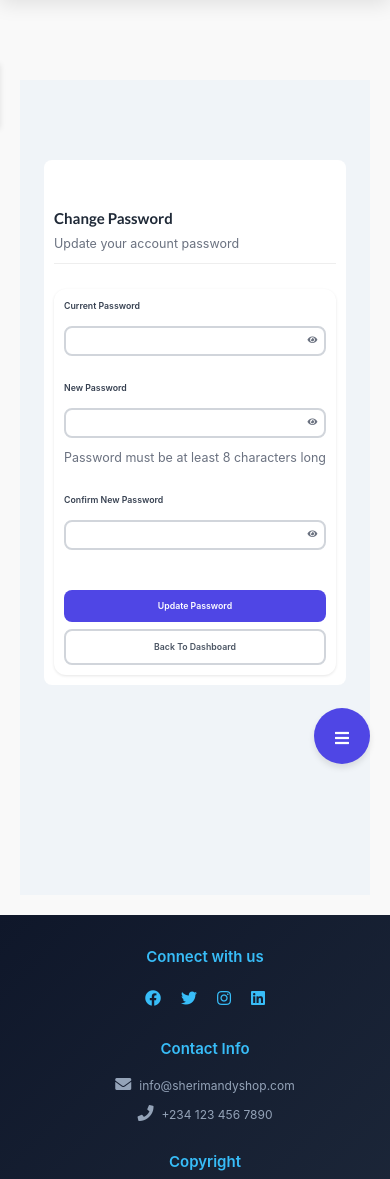
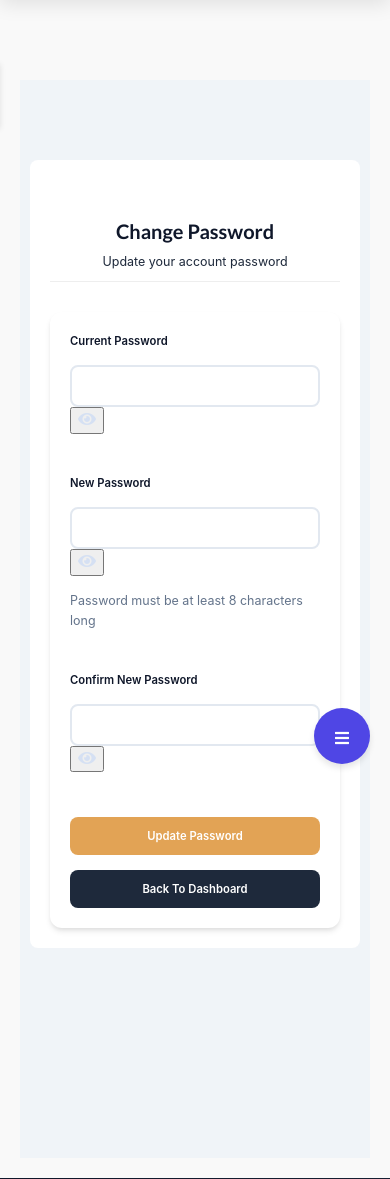
Before and after one commit to JimmyOlsen05/sherimandyshop, a Django app: page /accounts/change_password/ in a window 390 px wide. Shown: the part 60-1239 px from the top of the page. Run offline with Django 3.2, Linux system fonts and the light colour scheme; the visitor is signed in with stand-in values (Sample User, id 1); data that the repository does not hold is empty; some libraries are stand-ins or nearby versions.

Commit message:
Updated features and fixed bugs

```diff
--- a/templates/shop/accounts/dashboard/change_password.html
+++ b/templates/shop/accounts/dashboard/change_password.html
@@ -55,46 +55,51 @@
 
 <style>
 .change-password {
-    max-width: 850px;
+    max-width: 1000px;
+    margin: 0 auto;
+    padding: 2rem;
 }
 
 .page-header {
-    margin-bottom: 2.5rem;
+    margin-bottom: 3rem;
+    text-align: center;
 }
 
 .page-header h2 {
-    color: #1f2937;
-    font-size: 2rem;
-    margin-bottom: 0.75rem;
+    color: #0f172a;
+    font-size: 2.5rem;
+    margin-bottom: 1rem;
     font-weight: 700;
 }
 
 .page-header p {
-    color: #6b7280;
-    font-size: 1.125rem;
+    color: #1e293b;
+    font-size: 1.25rem;
 }
 
 .form-container {
     background: white;
-    padding: 2.5rem;
+    padding: 3.5rem;
     border-radius: 12px;
-    box-shadow: 0 1px 3px 0 rgba(0, 0, 0, 0.1);
+    box-shadow: 0 4px 6px -1px rgba(0, 0, 0, 0.1), 0 2px 4px -1px rgba(0, 0, 0, 0.06);
 }
 
 .form-grid {
     display: grid;
-    gap: 2rem;
+    gap: 2.5rem;
+    max-width: 800px;
+    margin: 0 auto;
 }
 
 .form-group {
     display: flex;
     flex-direction: column;
-    gap: 0.75rem;
+    gap: 1rem;
 }
 
 .form-group label {
-    color: #374151;
-    font-size: 1rem;
+    color: #0f172a;
+    font-size: 1.125rem;
     font-weight: 600;
 }
 
@@ -104,146 +109,82 @@
 
 .password-input input {
     width: 100%;
-    padding: 0.75rem;
-    padding-right: 2.5rem;
-    border: 2px solid #d1d5db;
+    padding: 1rem;
+    border: 2px solid #e2e8f0;
     border-radius: 8px;
-    font-size: 1rem;
-    transition: all 0.2s;
+    font-size: 1.125rem;
+    transition: all 0.3s ease;
 }
 
 .password-input input:focus {
+    border-color: #e2a355;
     outline: none;
-    border-color: #4f46e5;
-    box-shadow: 0 0 0 3px rgba(79, 70, 229, 0.1);
+    box-shadow: 0 0 0 3px rgba(226, 163, 85, 0.2);
 }
 
-.toggle-password {
-    position: absolute;
-    right: 0.75rem;
-    top: 50%;
-    transform: translateY(-50%);
-    background: none;
-    border: none;
-    padding: 0.25rem;
-    cursor: pointer;
-    color: #6b7280;
+.password-hint {
+    color: #64748b;
+    font-size: 0.95rem;
+    margin-top: 0.5rem;
+}
+
+.form-actions {
+    margin-top: 3rem;
     display: flex;
-    align-items: center;
+    gap: 1.5rem;
     justify-content: center;
 }
 
-.toggle-password i {
-    font-size: 1rem;
-}
-
-.password-hint {
-    color: #6b7280;
-    font-size: 0.875rem;
-    margin-top: 0.25rem;
-}
-
-.form-actions {
-    margin-top: 2.5rem;
-    display: flex;
-    gap: 1rem;
+.primary-btn, .secondary-btn {
+    padding: 1rem 2rem;
+    font-size: 1.125rem;
+    font-weight: 600;
+    border-radius: 8px;
+    transition: all 0.3s ease;
 }
 
 .primary-btn {
-    background: #4f46e5;
+    background: #e2a355;
     color: white;
-    padding: 0.75rem 1.5rem;
     border: none;
-    border-radius: 8px;
-    font-size: 1rem;
-    font-weight: 600;
-    cursor: pointer;
-    transition: background-color 0.2s;
 }
 
 .primary-btn:hover {
-    background: #4338ca;
+    background: #ffd700;
+    transform: translateY(-2px);
 }
 
 .secondary-btn {
-    display: inline-flex;
-    align-items: center;
-    padding: 0.75rem 1.5rem;
-    color: #4b5563;
+    background: #1e293b;
+    color: white;
     text-decoration: none;
-    border: 2px solid #d1d5db;
-    border-radius: 8px;
-    font-size: 1rem;
-    font-weight: 600;
-    transition: all 0.2s;
 }
 
 .secondary-btn:hover {
-    border-color: #9ca3af;
-    color: #1f2937;
+    background: #0f172a;
+    transform: translateY(-2px);
 }
 
-/* Mobile Responsiveness */
 @media (max-width: 768px) {
-    .page-header h2 {
-        font-size: 1.75rem;
+    .change-password {
+        padding: 1rem;
     }
 
-    .page-header p {
-        font-size: 1rem;
+    .page-header h2 {
+        font-size: 2rem;
     }
 
     .form-container {
-        padding: 1.5rem;
-    }
-
-    .form-grid {
-        gap: 1.5rem;
-    }
-
-    .form-group label {
-        font-size: 0.875rem;
-    }
-
-    .password-input input {
-        padding: 0.625rem;
-        padding-right: 2.25rem;
-        font-size: 0.875rem;
-    }
-
-    .toggle-password {
-        right: 0.625rem;
-    }
-
-    .toggle-password i {
-        font-size: 0.875rem;
+        padding: 2rem;
     }
 
     .form-actions {
         flex-direction: column;
-        gap: 0.75rem;
     }
 
-    .primary-btn,
-    .secondary-btn {
+    .primary-btn, .secondary-btn {
         width: 100%;
-        justify-content: center;
-        padding: 0.875rem;
-        font-size: 0.875rem;
-    }
-}
-
-@media (max-width: 640px) {
-    .page-header h2 {
-        font-size: 1.5rem;
-    }
-
-    .form-container {
-        padding: 1rem;
-    }
-
-    .form-grid {
-        gap: 1rem;
+        text-align: center;
     }
 }
 </style>
```
